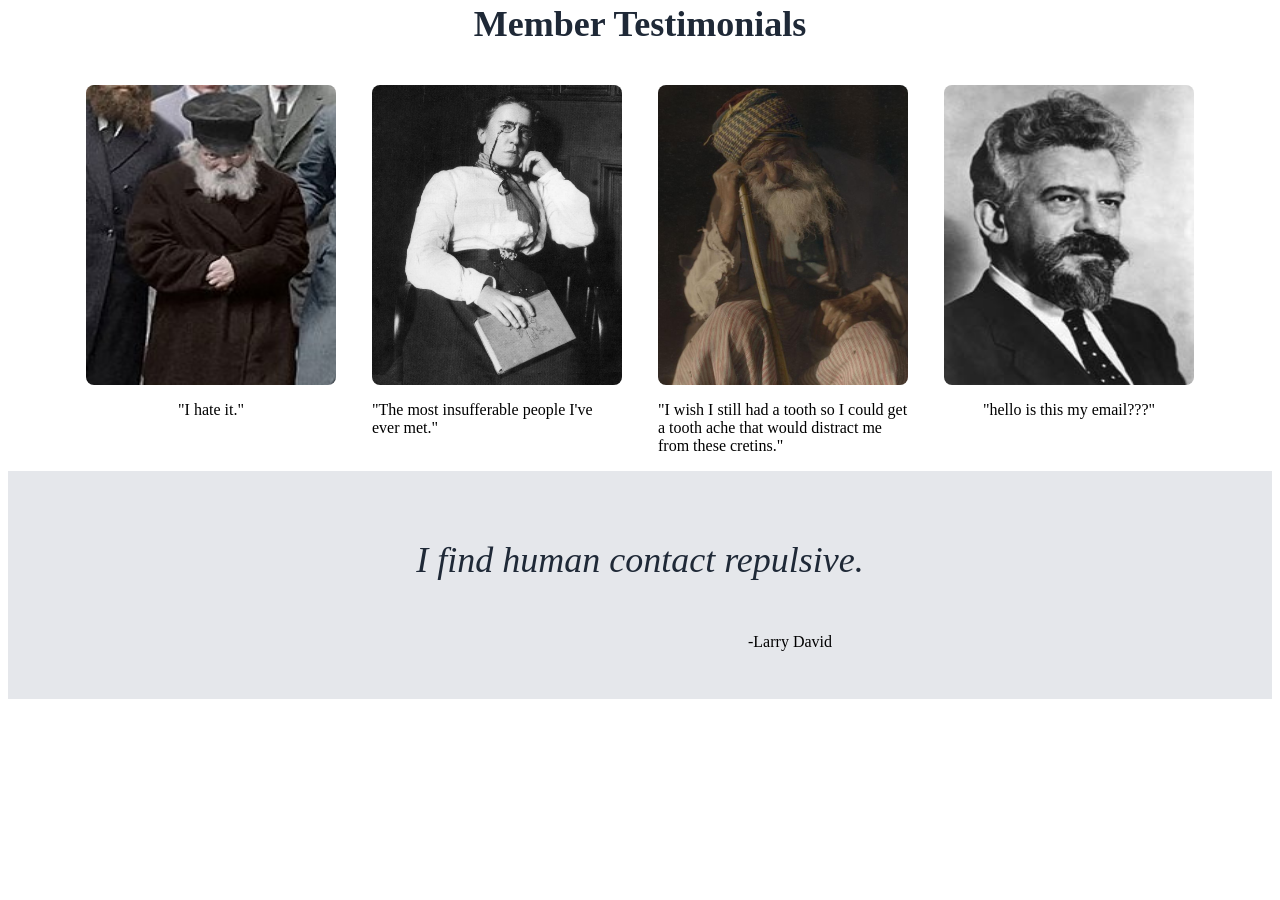
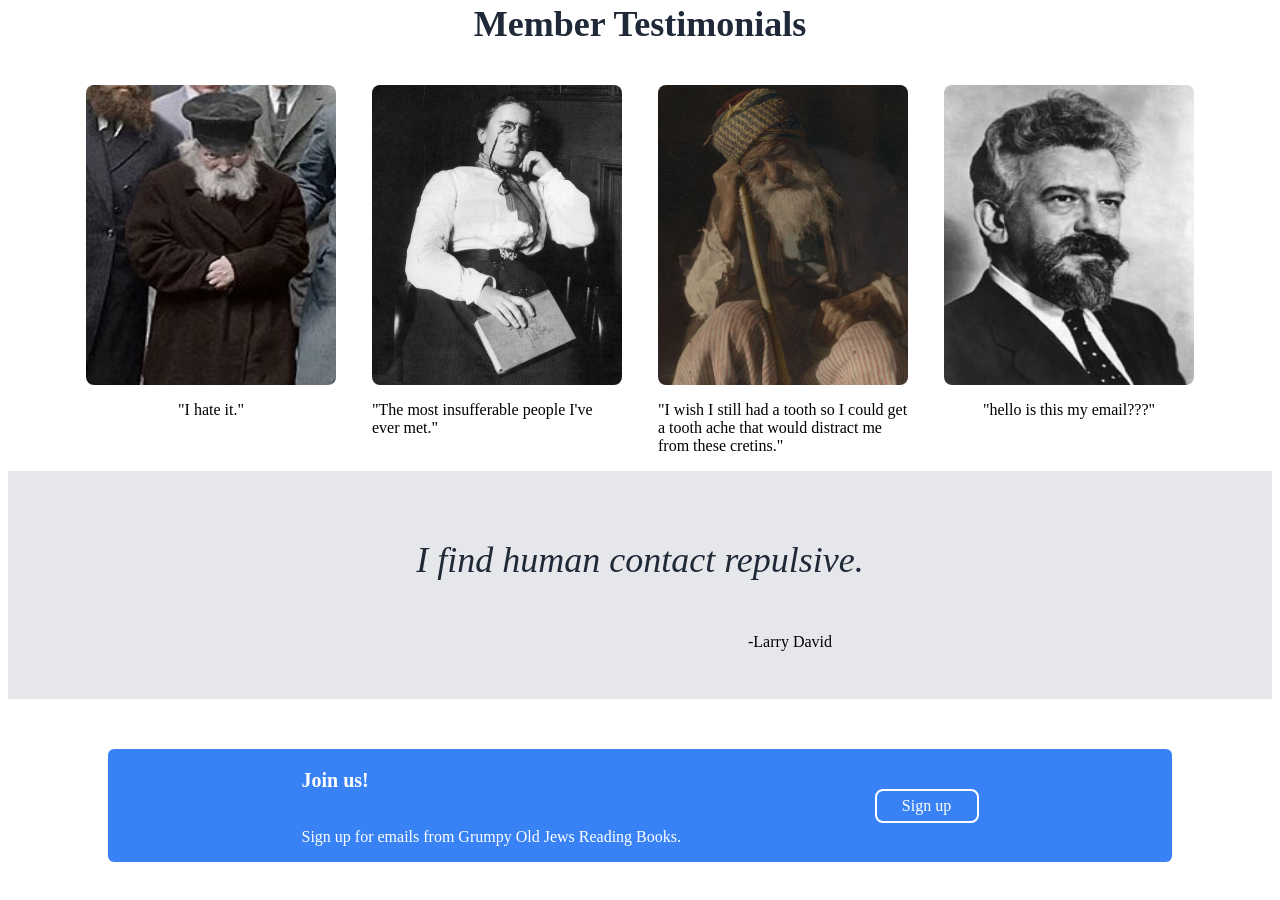
Before and after one commit to zbob889/Landing-Page, a plain HTML site: page index.html in a window 1280 px wide. Shown: the part 790-1690 px from the top of the page. Before the commit the page ends 1497 px from the top, so only its background shows below. Drawn offline with Linux system fonts and the light colour scheme.

Commit message:
finished action

```diff
--- a/index.html
+++ b/index.html
@@ -70,7 +70,13 @@
         <p class="source">-Larry David</p>
     </div>
 
-    <div class="action"></div>
+    <div class="action">
+        <div class="call">
+            <p class="bigcall">Join us!</p>
+            <p class="littlecall">Sign up for emails from Grumpy Old Jews Reading Books.</p>
+        </div>
+        <div class="button2">Sign up</div>
+    </div>
 
     <div class="footer"></div>
 
--- a/style.css
+++ b/style.css
@@ -144,3 +144,39 @@ ul {
 .source {
     padding: 0 0 0 300px;
 }
+
+.action {
+    display: flex;
+    justify-content: space-evenly;
+    align-items: center;
+    background-color: #3882F6;
+    margin: 50px 100px 50px 100px;
+    border-radius: 6px;
+}
+
+.bigcall {
+    color: white;
+    font-weight: bold;
+    font-size: 20px;
+}
+
+.littlecall {
+    color: white;
+}
+
+.call {
+    display: flex;
+    flex-direction: column;
+    justify-content: center;
+}
+
+.button2 {
+    display: flex;
+    justify-content: center;
+    align-items: center;
+    width: 100px;
+    height: 30px;
+    color:white;
+    border: 2px solid white;
+    border-radius: 8px;
+}
```
